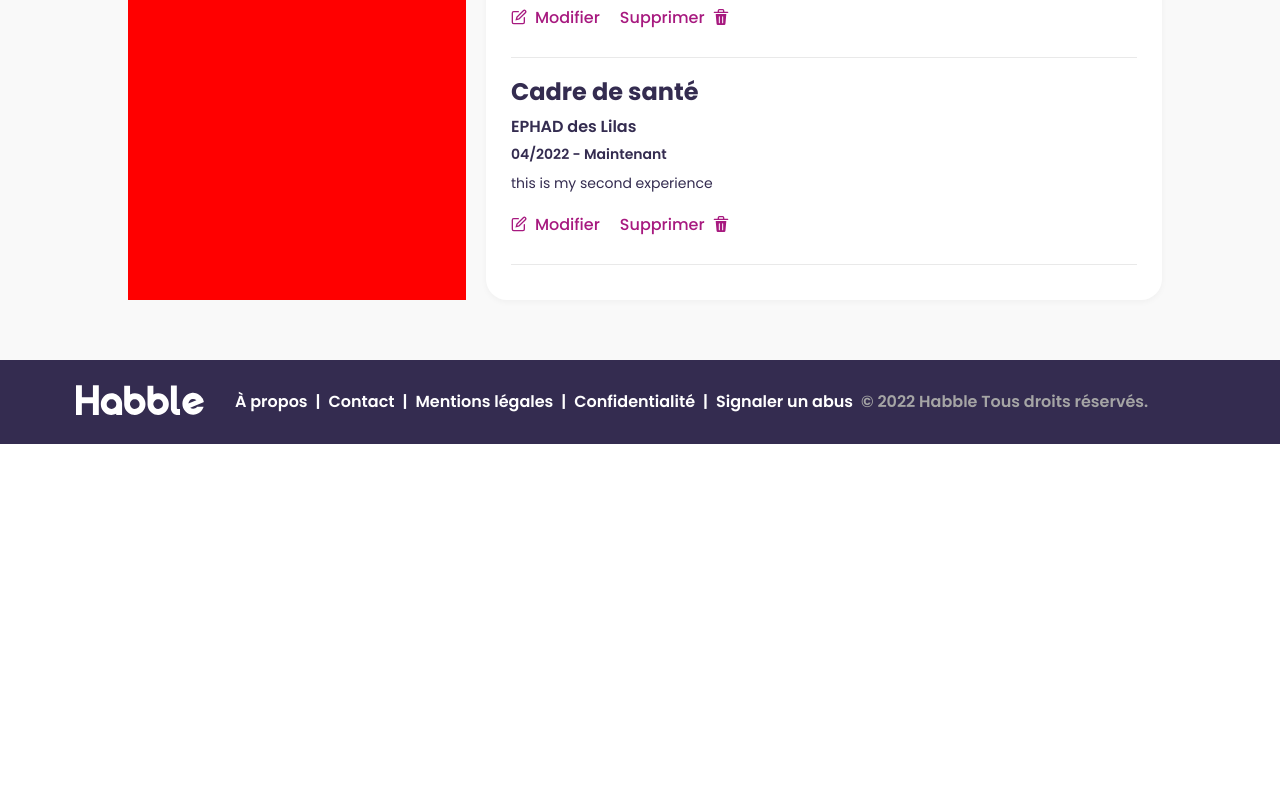
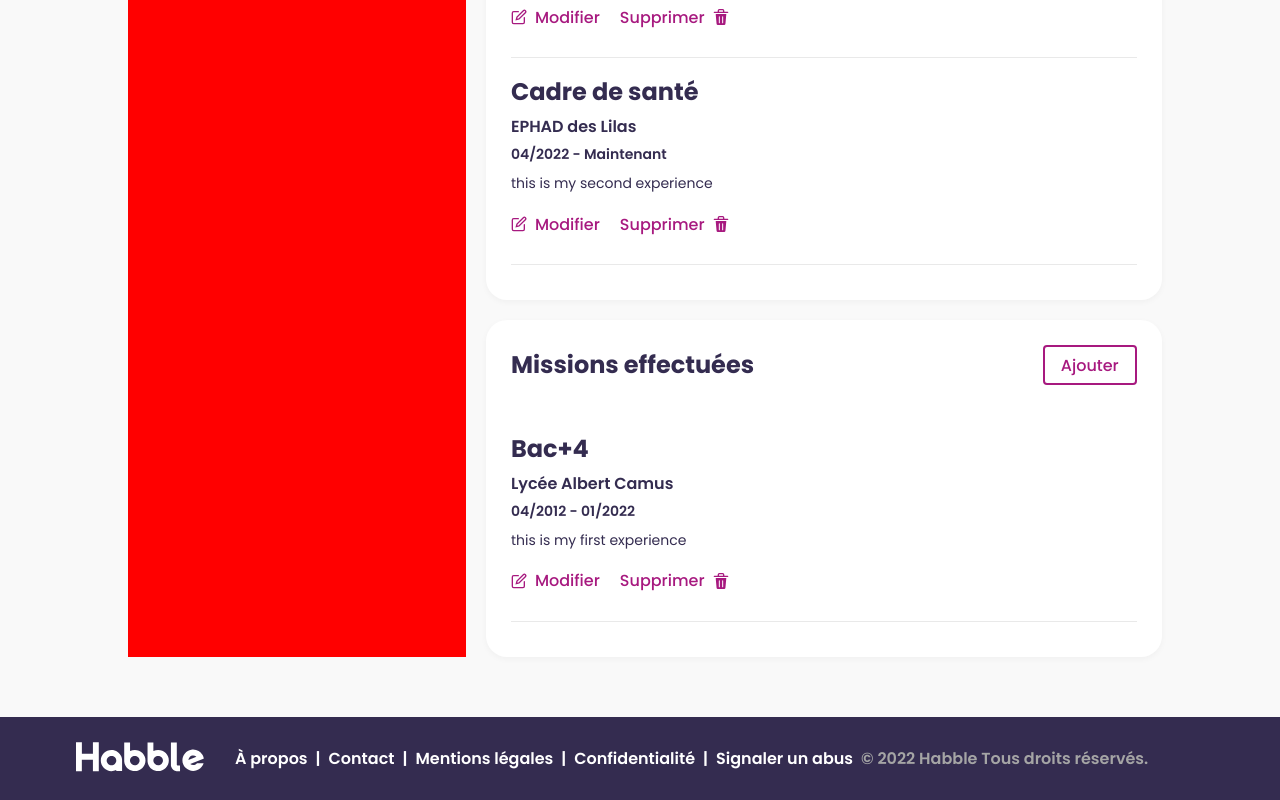
Before and after one commit to Zakari-B/Projet_WCS_3_Habble, a React (Vite) app in the folder frontend/: page /profil in a window 1280 px wide. Shown: the part 2426-3226 px from the top of the page. Before the commit the page ends 2870 px from the top, so only its background shows below. Built offline with nearby package versions, Linux system fonts and the light colour scheme.

Commit message:
finished design for mission part

```diff
--- a/frontend/src/components/Profile/Experience/ExperienceCarousel.jsx
+++ b/frontend/src/components/Profile/Experience/ExperienceCarousel.jsx
@@ -1,8 +1,8 @@
 import React, { useState, useMemo } from "react";
 import { Heading, Flex, Button, Text, Collapse } from "@chakra-ui/react";
-import DiplomeCard from "./ExperienceCard";
+import ExperienceCard from "./ExperienceCard";
 import ExperienceFormContext from "../../../contexts/ExperienceFormContext";
-import DiplomeForm from "./ExperienceForm";
+import ExperienceForm from "./ExperienceForm";
 
 export default function ExperienceCarousel() {
   const [fakeExperience] = useState([
@@ -63,7 +63,7 @@ export default function ExperienceCarousel() {
       <Collapse in={isVisible}>
         {isVisible && (
           <ExperienceFormContext.Provider value={context}>
-            <DiplomeForm />
+            <ExperienceForm />
           </ExperienceFormContext.Provider>
         )}
       </Collapse>
@@ -76,7 +76,7 @@ export default function ExperienceCarousel() {
         ) : (
           fakeExperience.map((experience) => (
             <ExperienceFormContext.Provider value={context}>
-              <DiplomeCard experience={experience} key={experience.id} />
+              <ExperienceCard experience={experience} key={experience.id} />
             </ExperienceFormContext.Provider>
           ))
         )}
--- /dev/null
+++ b/frontend/src/components/Profile/Mission/MissionCard.jsx
@@ -0,0 +1,76 @@
+import {
+  Flex,
+  Heading,
+  Text,
+  Button,
+  Divider,
+  useDisclosure,
+} from "@chakra-ui/react";
+import { DeleteIcon, EditIcon } from "@chakra-ui/icons";
+import PropTypes from "prop-types";
+import { useContext } from "react";
+import MissionFormContext from "../../../contexts/MissionFormContext";
+
+import DeleteConfirmModal from "../../DeleteConfirmModal";
+
+export default function MissionCard({ mission }) {
+  const { isOpen, onOpen, onClose } = useDisclosure();
+  const { isVisible, setIsVisible } = useContext(MissionFormContext);
+
+  const showForm = () => {
+    setIsVisible(!isVisible);
+  };
+  return (
+    <Flex direction="column" gap="10px" paddingY="10px">
+      <Heading as="h2" color="purple.average" fontSize="1.5em" fontWeight="700">
+        {mission.level}
+      </Heading>
+      <Heading as="h3" color="purple.average" fontSize="16px" fontWeight="600">
+        {mission.institution}
+      </Heading>
+      <Heading as="h4" color="purple.average" fontSize="14px" fontWeight="600">
+        {mission.startMonth}/{mission.startYear} - {mission.endMonth}/
+        {mission.endYear}
+      </Heading>
+      <Text color="purple.average" fontSize="14px">
+        {mission.description}
+      </Text>
+      <Flex gap="20px">
+        <Button
+          leftIcon={<EditIcon />}
+          variant="text"
+          color="pink.light"
+          padding="0px"
+          onClick={showForm}
+        >
+          Modifier
+        </Button>
+        <Button
+          rightIcon={<DeleteIcon />}
+          variant="text"
+          color="pink.light"
+          padding="0px"
+          onClick={onOpen}
+        >
+          Supprimer
+        </Button>
+
+        <DeleteConfirmModal onOpen={onOpen} isOpen={isOpen} onClose={onClose} />
+      </Flex>
+      <Divider paddingTop="10px" colorScheme="gray" />
+    </Flex>
+  );
+}
+
+MissionCard.propTypes = {
+  mission: PropTypes.shape({
+    id: PropTypes.number.isRequired,
+    institution: PropTypes.string.isRequired,
+    level: PropTypes.string.isRequired,
+    startMonth: PropTypes.string.isRequired,
+    startYear: PropTypes.number.isRequired,
+    endMonth: PropTypes.string.isRequired,
+    endYear: PropTypes.number.isRequired,
+    description: PropTypes.string.isRequired,
+  }).isRequired,
+};
--- /dev/null
+++ b/frontend/src/components/Profile/Mission/MissionCarousel.jsx
@@ -0,0 +1,74 @@
+import { Flex, Heading, Button, Text, Collapse } from "@chakra-ui/react";
+import { useState, useMemo } from "react";
+import MissionCard from "./MissionCard";
+import MissionForm from "./MissionForm";
+import MissionFormContext from "../../../contexts/MissionFormContext";
+
+export default function MissionCarousel() {
+  const [missionlist] = useState([
+    {
+      id: 1,
+      level: "Bac+4",
+      institution: "Lycée Albert Camus",
+      startMonth: "04",
+      startYear: 2012,
+      endMonth: "01",
+      endYear: 2022,
+      description: "this is my first experience",
+    },
+  ]);
+  const [isVisible, setIsVisible] = useState(false);
+  const context = useMemo(() => ({ isVisible, setIsVisible }), []);
+
+  const toggleForm = () => {
+    setIsVisible(!isVisible);
+  };
+
+  return (
+    <Flex
+      direction="column"
+      bgColor="white"
+      boxShadow="rgb(0 0 0 / 4%) 0px 2px 6px"
+      p="25px"
+      borderRadius="21px"
+      minW="100%"
+    >
+      <Flex justify="space-between" alignItems="center" mb="40px">
+        <Heading
+          as="h2"
+          color="purple.average"
+          fontSize="1.5em"
+          fontWeight="700"
+        >
+          Missions effectuées
+        </Heading>
+        {!isVisible && (
+          <Button variant="outline_Pink" onClick={toggleForm}>
+            Ajouter
+          </Button>
+        )}
+      </Flex>
+      <Collapse in={isVisible}>
+        {isVisible && (
+          <MissionFormContext.Provider value={context}>
+            <MissionForm />
+          </MissionFormContext.Provider>
+        )}
+      </Collapse>
+
+      <Flex direction="column">
+        {missionlist.length === 0 ? (
+          <Text color="gray" fontSize="16px" fontWeight="500">
+            Il n'y a pas encore d'activité.
+          </Text>
+        ) : (
+          missionlist.map((mission) => (
+            <MissionFormContext.Provider value={context}>
+              <MissionCard mission={mission} key={mission.id} />
+            </MissionFormContext.Provider>
+          ))
+        )}
+      </Flex>
+    </Flex>
+  );
+}
--- /dev/null
+++ b/frontend/src/components/Profile/Mission/MissionForm.jsx
@@ -0,0 +1,171 @@
+import {
+  Flex,
+  HStack,
+  Button,
+  FormControl,
+  FormLabel,
+  Input,
+  Select,
+  Textarea,
+  useDisclosure,
+} from "@chakra-ui/react";
+import React, { useState, useEffect, useContext } from "react";
+import MissionFormContext from "../../../contexts/MissionFormContext";
+import SelectMonth from "../../SelectMonth";
+import getDropList from "../../../services/Utils";
+
+export default function FormationForm() {
+  const [yearList, setYearList] = useState([]);
+  const { setIsVisible } = useContext(MissionFormContext);
+  const { isOpen, onToggle } = useDisclosure();
+
+  const [level, setlevel] = useState("");
+  const [institution, setInstitution] = useState("");
+  const [fromMonth, setFromMonth] = useState("");
+  const [fromYear, setFromYear] = useState("");
+  const [toMonth, setToMonth] = useState("");
+  const [toYear, setToYear] = useState("");
+  const [description, setDescription] = useState("");
+
+  const handleLevelChange = (e) => {
+    e.preventDefault();
+    setlevel(e.target.value);
+  };
+  const handleInstitutionChange = (e) => {
+    e.preventDefault();
+    setInstitution(e.target.value);
+  };
+  const handleFromMonthChange = (e) => {
+    e.preventDefault();
+    setFromMonth(e.target.value);
+  };
+  const handleFromYearChange = (e) => {
+    e.preventDefault();
+    setFromYear(e.target.value);
+  };
+  const handleToMonthChange = (e) => {
+    e.preventDefault();
+    setToMonth(e.target.value);
+  };
+  const handleToYearChange = (e) => {
+    e.preventDefault();
+    setToYear(e.target.value);
+  };
+  const handleDescChange = (e) => {
+    e.preventDefault();
+    setDescription(e.target.value);
+  };
+
+  const hideForm = () => {
+    setIsVisible(false);
+    onToggle(!isOpen);
+  };
+
+  const handleReset = () => {
+    setlevel("");
+    setInstitution("");
+    setFromMonth("");
+    setFromYear("");
+    setToMonth("");
+    setToYear("");
+    setDescription("");
+    hideForm();
+  };
+
+  const handleSubmit = (event) => {
+    event.preventDefault();
+  };
+
+  useEffect(() => {
+    setYearList(getDropList());
+  }, []);
+  return (
+    <FormControl
+      m="1rem"
+      onSubmit={handleSubmit}
+      w="100%"
+      transition="all 0.3s ease-in-out"
+      isRequired
+    >
+      <Flex flexDir="column" w="100%">
+        <Input
+          placeholder="Niveau (ex: CAP, BEP, DEUG, LICENCE, Titre niveau III rncp, ...)"
+          w="65%"
+          onChange={handleLevelChange}
+          value={level}
+        />
+        <Input
+          placeholder="Établissement"
+          w="65%"
+          mt="0.5rem"
+          onChange={handleInstitutionChange}
+          value={institution}
+        />
+        <FormLabel
+          htmlFor="date"
+          fontSize="xl"
+          fontWeight="bold"
+          lineHeight="28px"
+          color="purple.average"
+          mt="1rem"
+        >
+          Du
+        </FormLabel>
+        <HStack>
+          <SelectMonth onChange={handleFromMonthChange} value={fromMonth} />
+          <Select
+            w="32.1%"
+            placeholder="Année"
+            onChange={handleFromYearChange}
+            value={fromYear}
+          >
+            {yearList.map((year) => year)}
+          </Select>
+        </HStack>
+
+        <FormLabel
+          htmlFor="date"
+          fontSize="xl"
+          fontWeight="bold"
+          lineHeight="28px"
+          color="purple.average"
+          mt="1rem"
+        >
+          Au
+        </FormLabel>
+        <HStack>
+          <SelectMonth onChange={handleToMonthChange} value={toMonth} />
+
+          <Select
+            w="32.1%"
+            placeholder="Année"
+            onChange={handleToYearChange}
+            value={toYear}
+          >
+            {yearList.map((year) => year)}
+          </Select>
+        </HStack>
+
+        <Textarea
+          w="65%"
+          mt="0.5rem"
+          h="15vh"
+          placeholder="Description (optionnel)."
+          onChange={handleDescChange}
+          value={description}
+        />
+        <Button w="65%" mt="1rem" variant="solid_PrimaryColor">
+          Enregistrer
+        </Button>
+        <Button
+          w="65%"
+          mt="1rem"
+          variant="solid_SecondaryColor"
+          onClick={handleReset}
+        >
+          Annuler
+        </Button>
+      </Flex>
+    </FormControl>
+  );
+}
--- /dev/null
+++ b/frontend/src/contexts/MissionFormContext.jsx
@@ -0,0 +1,5 @@
+import { createContext } from "react";
+
+const MissionFormContext = createContext();
+
+export default MissionFormContext;
--- a/frontend/src/pages/ProfilPageProfessional.jsx
+++ b/frontend/src/pages/ProfilPageProfessional.jsx
@@ -7,6 +7,7 @@ import BannerProfile from "../components/Profile/BannerProfile";
 import AccountCard from "../components/Profile/Account/AccountCard";
 import DiplomeCarousel from "../components/Profile/Diplomes/DiplomeCarousel";
 import ExperienceCarousel from "../components/Profile/Experience/ExperienceCarousel";
+import MissionCarousel from "../components/Profile/Mission/MissionCarousel";
 
 export default function ProfilPageProfessional() {
   return (
@@ -33,6 +34,7 @@ export default function ProfilPageProfessional() {
             <FormationCarousel />
             <DiplomeCarousel />
             <ExperienceCarousel />
+            <MissionCarousel />
           </Flex>
         </Flex>
       </Flex>
```
